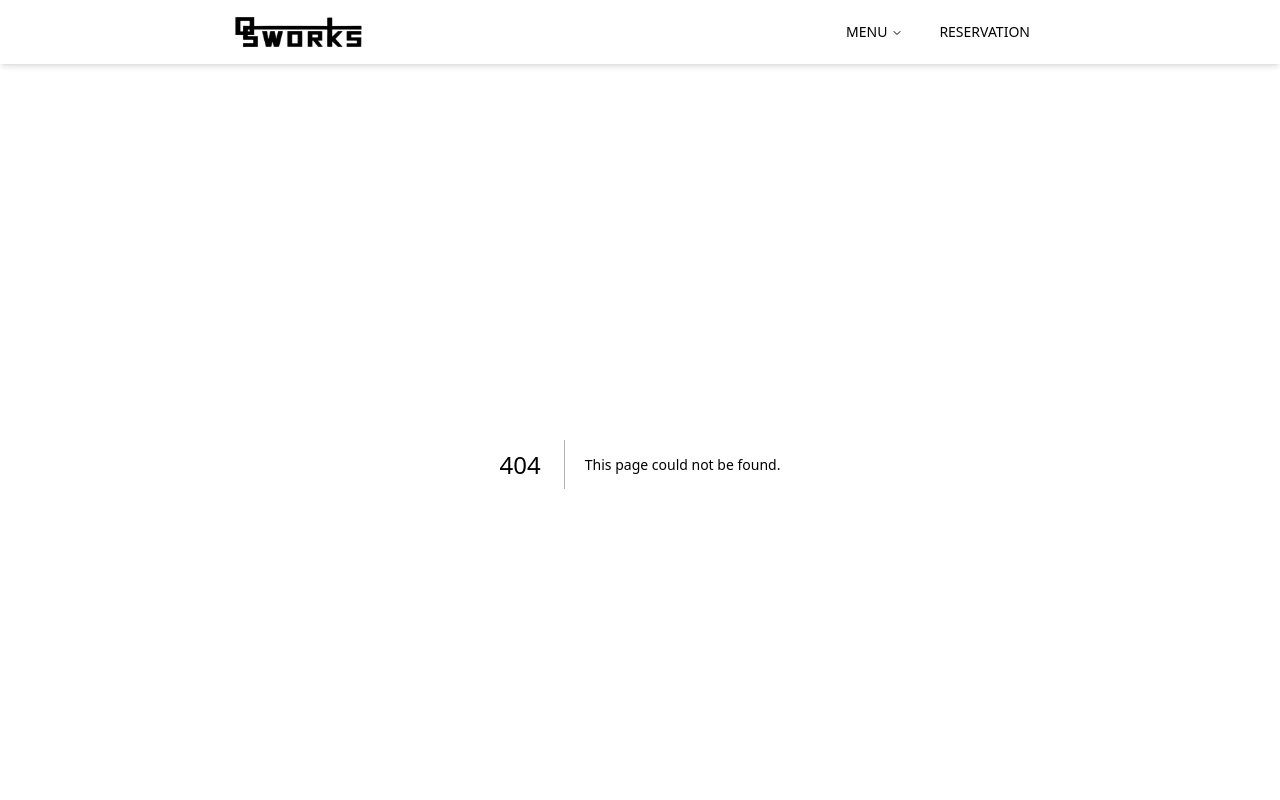
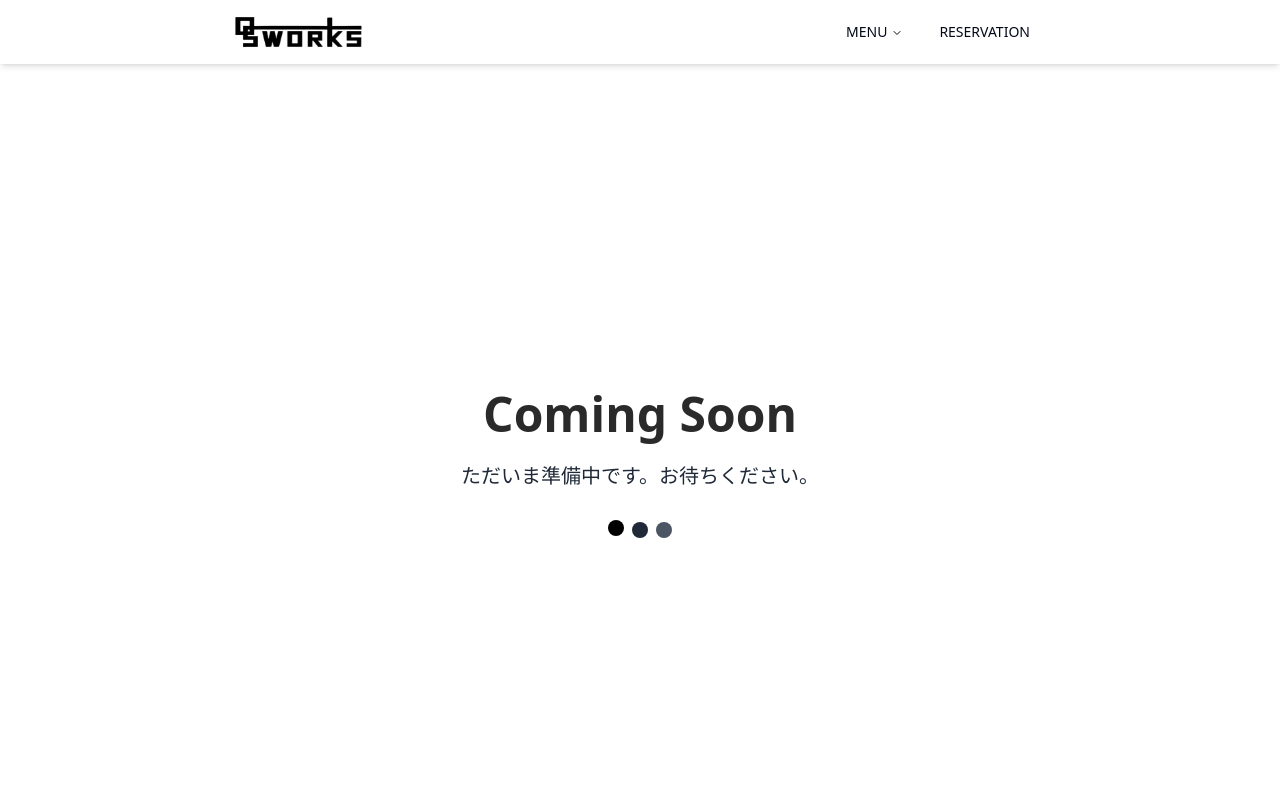
Before and after one commit to kyoto-kanko/osworks-corporate-site, a Next.js app: page /marking in a window 1280 px wide. Before the commit this address had no page. Shown: the top 800 px of the page. Built offline with nearby package versions, Linux system fonts and the light colour scheme.

Commit message:
feat: page

```diff
--- /dev/null
+++ b/src/app/marking/page.tsx
@@ -0,0 +1,23 @@
+import React from "react";
+
+function Page() {
+  return (
+    <div className="flex items-center justify-center min-h-screen bg-white">
+      <div className="text-center">
+        <h1 className="text-5xl font-extrabold mb-6 text-black animate-pulse">
+          Coming Soon
+        </h1>
+        <p className="text-xl text-gray-800 mb-4">
+          ただいま準備中です。お待ちください。
+        </p>
+        <div className="mt-8 flex justify-center space-x-2">
+          <div className="w-4 h-4 bg-black rounded-full animate-bounce"></div>
+          <div className="w-4 h-4 bg-gray-800 rounded-full animate-bounce200"></div>
+          <div className="w-4 h-4 bg-gray-600 rounded-full animate-bounce400"></div>
+        </div>
+      </div>
+    </div>
+  );
+}
+
+export default Page;
--- /dev/null
+++ b/src/app/news/page.tsx
@@ -0,0 +1,23 @@
+import React from "react";
+
+function Page() {
+  return (
+    <div className="flex items-center justify-center min-h-screen bg-white">
+      <div className="text-center">
+        <h1 className="text-5xl font-extrabold mb-6 text-black animate-pulse">
+          Coming Soon
+        </h1>
+        <p className="text-xl text-gray-800 mb-4">
+          ただいま準備中です。お待ちください。
+        </p>
+        <div className="mt-8 flex justify-center space-x-2">
+          <div className="w-4 h-4 bg-black rounded-full animate-bounce"></div>
+          <div className="w-4 h-4 bg-gray-800 rounded-full animate-bounce200"></div>
+          <div className="w-4 h-4 bg-gray-600 rounded-full animate-bounce400"></div>
+        </div>
+      </div>
+    </div>
+  );
+}
+
+export default Page;
--- a/src/app/page.tsx
+++ b/src/app/page.tsx
@@ -40,7 +40,7 @@ const Home: React.FC = () => {
       setIsSmallScreen(window.innerWidth < 640);
     };
 
-    handleResize(); // 初回レンダリング時のチェック
+    handleResize();
     window.addEventListener("resize", handleResize);
 
     return () => window.removeEventListener("resize", handleResize);
@@ -65,21 +65,15 @@ const Home: React.FC = () => {
       ))}
       <div className="absolute inset-0 flex items-center justify-center sm:hidden">
         <div className="text-center space-y-16 w-3/4">
-          <div className="border border-white py-2 px-4">
-            <a href="/repair" className="text-white text-xl">
-              REPAIR
-            </a>
-          </div>
-          <div className="border border-white py-2 px-4">
-            <a href="/marking" className="text-white text-xl">
-              MARKING
-            </a>
-          </div>
-          <div className="border border-white py-2 px-4">
-            <a href="/shop" className="text-white text-xl">
-              NEWS
-            </a>
-          </div>
+          <a href="/repair" className="block border border-white py-2 px-4">
+            <div className="text-white text-xl">REPAIR</div>
+          </a>
+          <a href="/marking" className="block border border-white py-2 px-4">
+            <div className="text-white text-xl">MARKING</div>
+          </a>
+          <a href="/news" className="block border border-white py-2 px-4">
+            <div className="text-white text-xl">NEWS</div>
+          </a>
         </div>
       </div>
     </div>
--- a/src/components/Header.tsx
+++ b/src/components/Header.tsx
@@ -56,7 +56,7 @@ const Header = () => {
               </NavigationMenuContent>
             </NavigationMenuItem>
             <NavigationMenuItem>
-              <Link href="/docs" legacyBehavior passHref>
+              <Link href="https://lin.ee/1ev9Xy5" legacyBehavior passHref>
                 <NavigationMenuLink className={navigationMenuTriggerStyle()}>
                   RESERVATION
                 </NavigationMenuLink>
```
